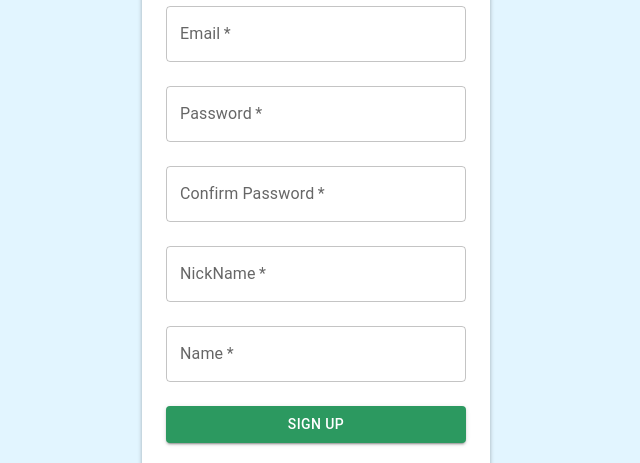
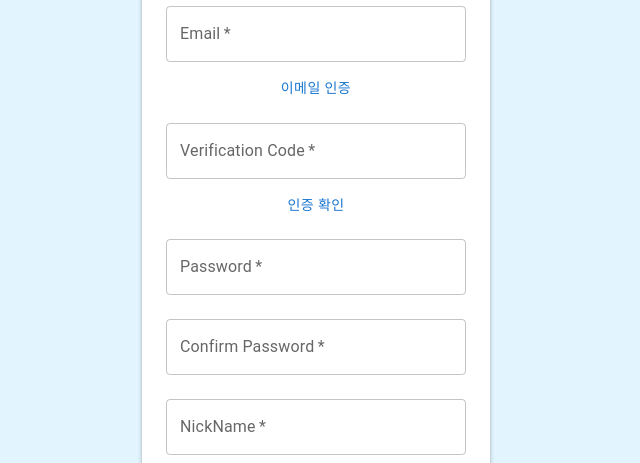
Before and after one commit to icanenjoy/allwrite, a React (Create React App) app: page / in a window 1280 px wide. Both pictures are taken after a click on the button "회원가입". Shown: the part 308-771 px from the top of the page, without its empty margins (324-964 px from the left). Built offline with nearby package versions, Linux system fonts and the light colour scheme; no server answers.

Commit message:
FEAT: 회원가입 시 이메일 인증

```diff
--- a/src/pages/AnswerPage/AnswerDetail.tsx
+++ b/src/pages/AnswerPage/AnswerDetail.tsx
@@ -44,6 +44,7 @@ export const AnswerDetail: React.FC<AnswerDetailProps> = ({
     ? jwtDecode<{ nickName: string }>(accessToken).nickName
     : null;
   //api/v1/adminUser/warning
+  const [infiniteBlockCode, setInfiniteBlockCode] = useState(false);
 
   useEffect(() => {
     axios
@@ -57,7 +58,7 @@ export const AnswerDetail: React.FC<AnswerDetailProps> = ({
       )
       .then((response) => setData(response.data))
       .then(() => console.log(data));
-  }, [questionId, data]);
+  }, [questionId, infiniteBlockCode]);
 
   const handleDelete = () => {
     const confirmed = window.confirm(
@@ -74,6 +75,7 @@ export const AnswerDetail: React.FC<AnswerDetailProps> = ({
           }
         )
         .then((response) => alert("게시물 삭제 성공"))
+        .then(() => window.location.reload())
         .catch((e) => alert(e));
     } else {
     }
@@ -158,25 +160,33 @@ export const AnswerDetail: React.FC<AnswerDetailProps> = ({
     }
   };
 
+  const infiniteBlock = () => {
+    setInfiniteBlockCode((prev) => !prev);
+  };
+
   return (
     <Dialog
       open={true}
       onClose={onClose}
       sx={{
         color: "#FFF3BA",
-        height: "100%", // 최대 크기로 설정
-        "& .MuiDialog-paper": {
-          height: "100%", // 최대 크기로 설정
-        },
+        maxWidth: 500,
+        margin: "auto", // 가운데 정렬
+        display: "flex",
+        justifyContent: "center",
+        alignItems: "center",
       }}
     >
       <Paper
         sx={{
           backgroundColor: "#FFF3BA",
           width: "100%",
-          height: "100%",
+          minHeight: 400,
           display: "flex",
           flexDirection: "column",
+          justifyContent: "center",
+          alignItems: "center",
+          margin: "auto", // 가운데 정렬
         }}
       >
         <Box
@@ -229,7 +239,7 @@ export const AnswerDetail: React.FC<AnswerDetailProps> = ({
           <HeartButton
             likeCount={data.likeCount}
             isLiked={data.isLiked}
-            setData={setData}
+            setData={infiniteBlock}
           />
           <CommentForm />
         </DialogContent>
--- a/src/pages/SignUpPage/SignUpForm.tsx
+++ b/src/pages/SignUpPage/SignUpForm.tsx
@@ -3,6 +3,7 @@ import React, { useState, ChangeEvent, FormEvent } from "react";
 import { TextField, Button, Box, Grid } from "@mui/material";
 import { useNavigate } from "react-router-dom";
 import { useLocalStorage } from "usehooks-ts";
+import jwtDecode, { JwtPayload } from "jwt-decode";
 
 interface SignUpFormState {
   email: string;
@@ -11,6 +12,8 @@ interface SignUpFormState {
   nickName: string;
   name: string;
   isPasswordMatched: boolean;
+  isEmailVerified: boolean; // New field for email verification
+  verificationCode: string; // New field for verification code
 }
 
 const SignUpForm: React.FC = () => {
@@ -23,6 +26,8 @@ const SignUpForm: React.FC = () => {
     nickName: "",
     name: "",
     isPasswordMatched: true,
+    isEmailVerified: false, // Initialize email verification state
+    verificationCode: "", // Initialize verification code
   });
 
   const isPasswordMatched = (password: string, confirmPassword: string) => {
@@ -31,6 +36,7 @@ const SignUpForm: React.FC = () => {
 
   const [isIdDuplicated, setIsIdDuplicated] = useState(false);
   const [isNickNameDuplicated, setIsNickNameDuplicated] = useState(false);
+  const [checkEmailCode, setCheckEmailCode] = useState<any>("");
 
   const handleChange = (e: ChangeEvent<HTMLInputElement>) => {
     const { name, value } = e.target;
@@ -135,6 +141,46 @@ const SignUpForm: React.FC = () => {
       });
   };
 
+  const handleEmailVerification = () => {
+    // Send email verification request and handle the response
+    // For simplicity, let's assume the verification is successful
+
+    const sendData = {
+      email: formData.email,
+    };
+    axios
+      .post("https://allwrite.kro.kr/api/v1/auth/emailAuth", sendData)
+      .then((response) => {
+        alert("이메일에 인증번호가 발송되었습니다.");
+        const token = response.data.token;
+        const tmpCode: string | null = token
+          ? jwtDecode<{ authCode: string }>(token).authCode
+          : null;
+
+        setCheckEmailCode(tmpCode);
+      });
+  };
+
+  const verificationCheck = () => {
+    if (checkEmailCode === formData.verificationCode) {
+      alert("인증완료");
+      setFormData((prevData) => ({
+        ...prevData,
+        isEmailVerified: true,
+      }));
+    } else {
+      alert("인증실패");
+    }
+  };
+
+  const handleVerificationCodeChange = (e: ChangeEvent<HTMLInputElement>) => {
+    const { value } = e.target;
+    setFormData((prevData) => ({
+      ...prevData,
+      verificationCode: value,
+    }));
+  };
+
   return (
     <form onSubmit={handleSubmit}>
       <Box
@@ -177,6 +223,21 @@ const SignUpForm: React.FC = () => {
           required
           margin="normal"
         />
+        {!formData.isEmailVerified ? ( // Display verification code field if email is not verified
+          <>
+            <Button onClick={handleEmailVerification}>이메일 인증</Button>
+            <TextField
+              label="Verification Code"
+              type="text"
+              name="verificationCode"
+              value={formData.verificationCode}
+              onChange={handleVerificationCodeChange}
+              required
+              margin="normal"
+            />
+            <Button onClick={verificationCheck}>인증 확인</Button>
+          </>
+        ) : null}
         <div>
           {isIdDuplicated ? (
             <span style={{ color: "red", fontSize: "13px" }}>
@@ -235,6 +296,7 @@ const SignUpForm: React.FC = () => {
           required
           margin="normal"
         />
+        {formData.isEmailVerified && (
           <Button
             type="submit"
             variant="contained"
@@ -248,6 +310,7 @@ const SignUpForm: React.FC = () => {
           >
             Sign Up
           </Button>
+        )}
       </Box>
     </form>
   );
```
Lines whose indentation alone changed are shown as unchanged.
